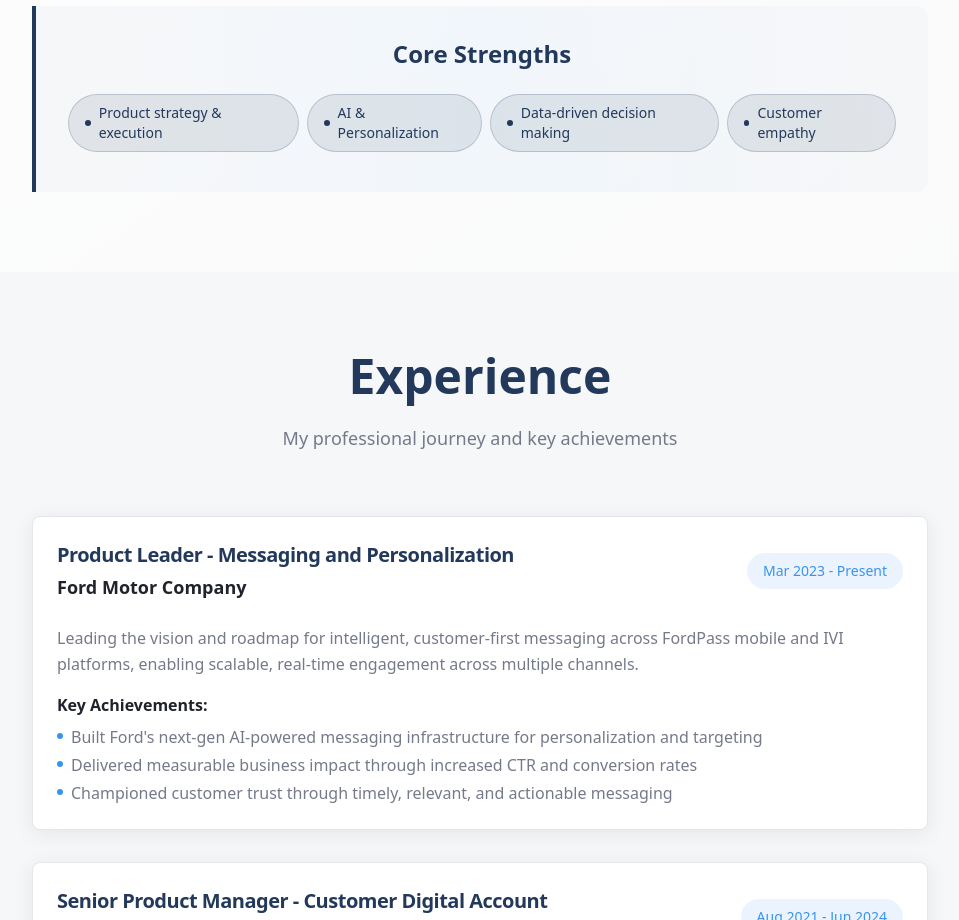
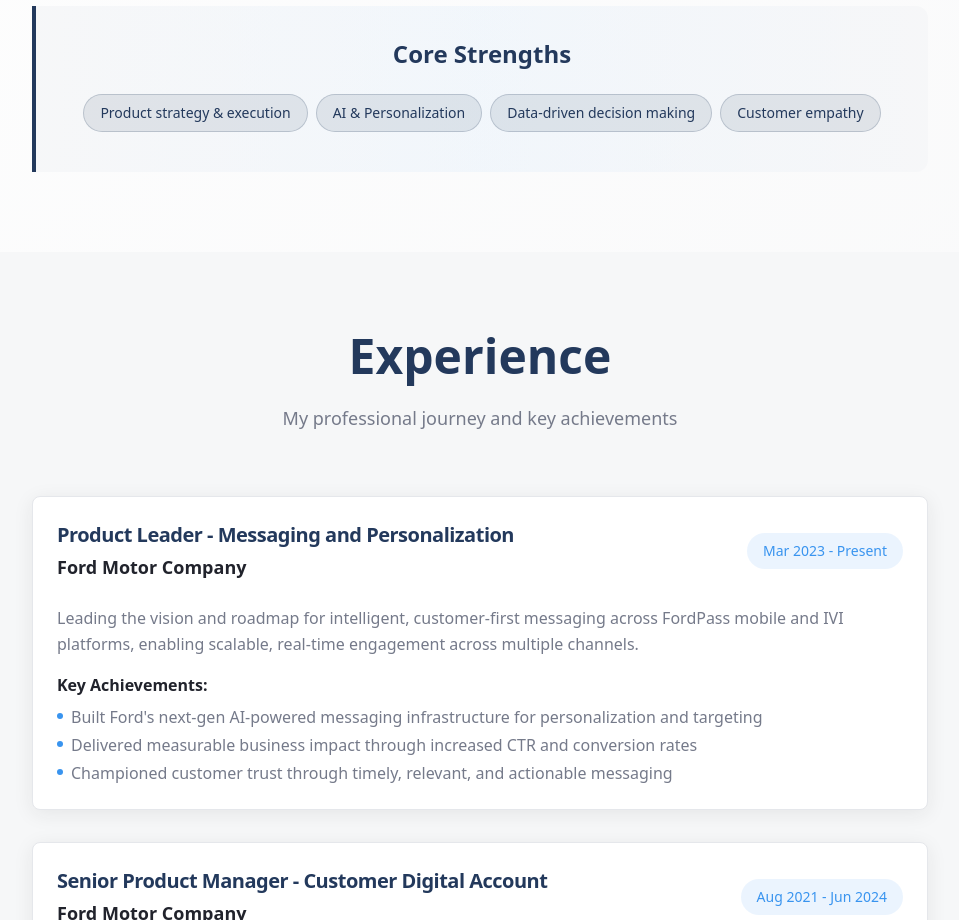
Before and after one commit to arushimishra3-design/path-portray, a React (Vite) app: page / in a window 1280 px wide. Shown: the part 1500-2420 px from the top of the page, without its empty margins (160-1119 px from the left). Built offline with nearby package versions, Linux system fonts and the light colour scheme.

Commit message:
Remove bullet dots
Removed bullet dots from the list formatting.

```diff
--- a/src/components/AboutSection.tsx
+++ b/src/components/AboutSection.tsx
@@ -72,7 +72,6 @@ const AboutSection = () => {
                       className="inline-flex items-center gap-2 px-4 py-2 bg-primary/10 text-primary border border-primary/20 rounded-full text-sm font-medium hover-scale animate-fade-in"
                       style={{ animationDelay: `${index * 0.1}s` }}
                     >
-                      <div className="w-1.5 h-1.5 bg-primary rounded-full"></div>
                       {strength}
                     </span>
                   ))}
```
